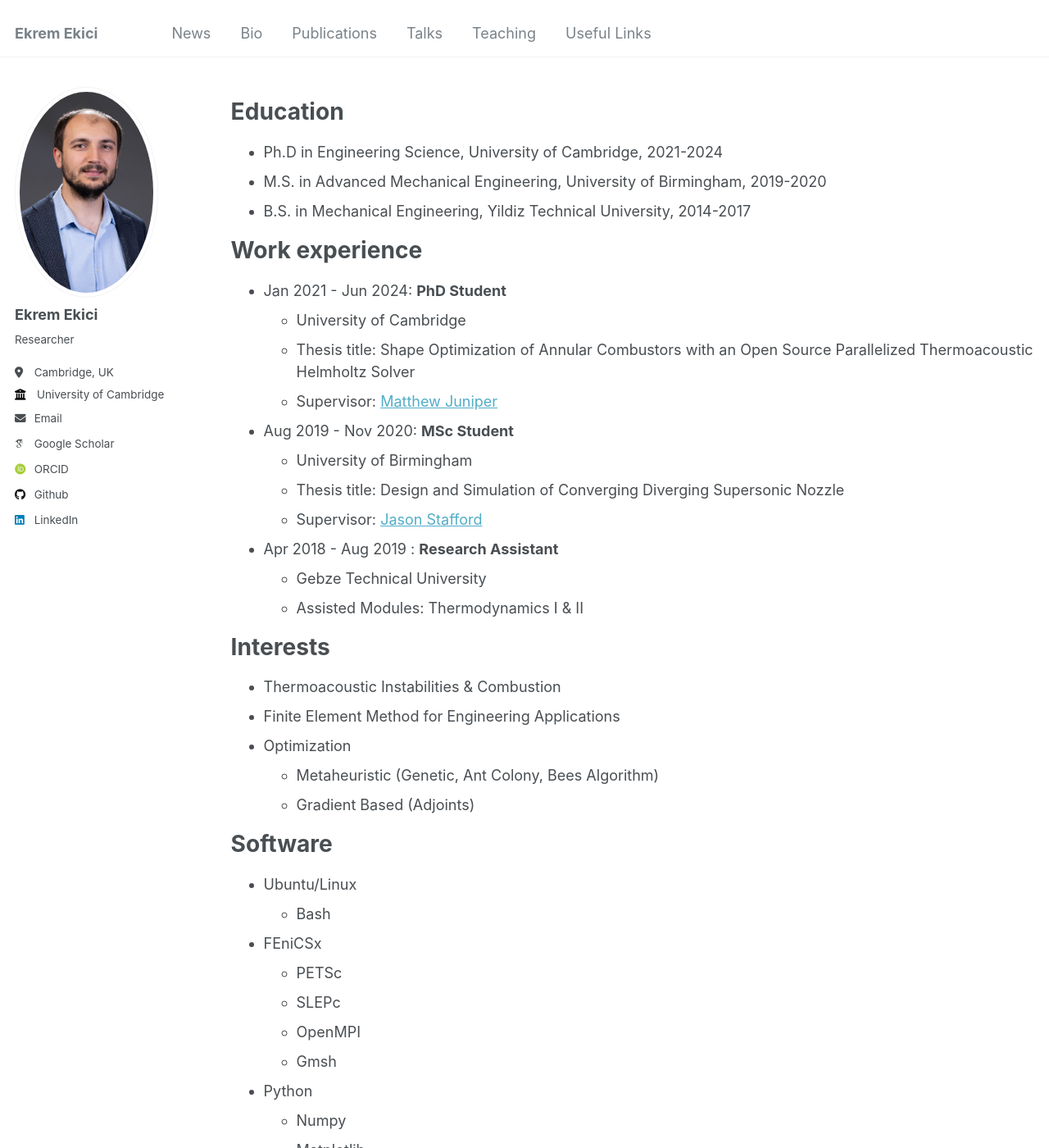
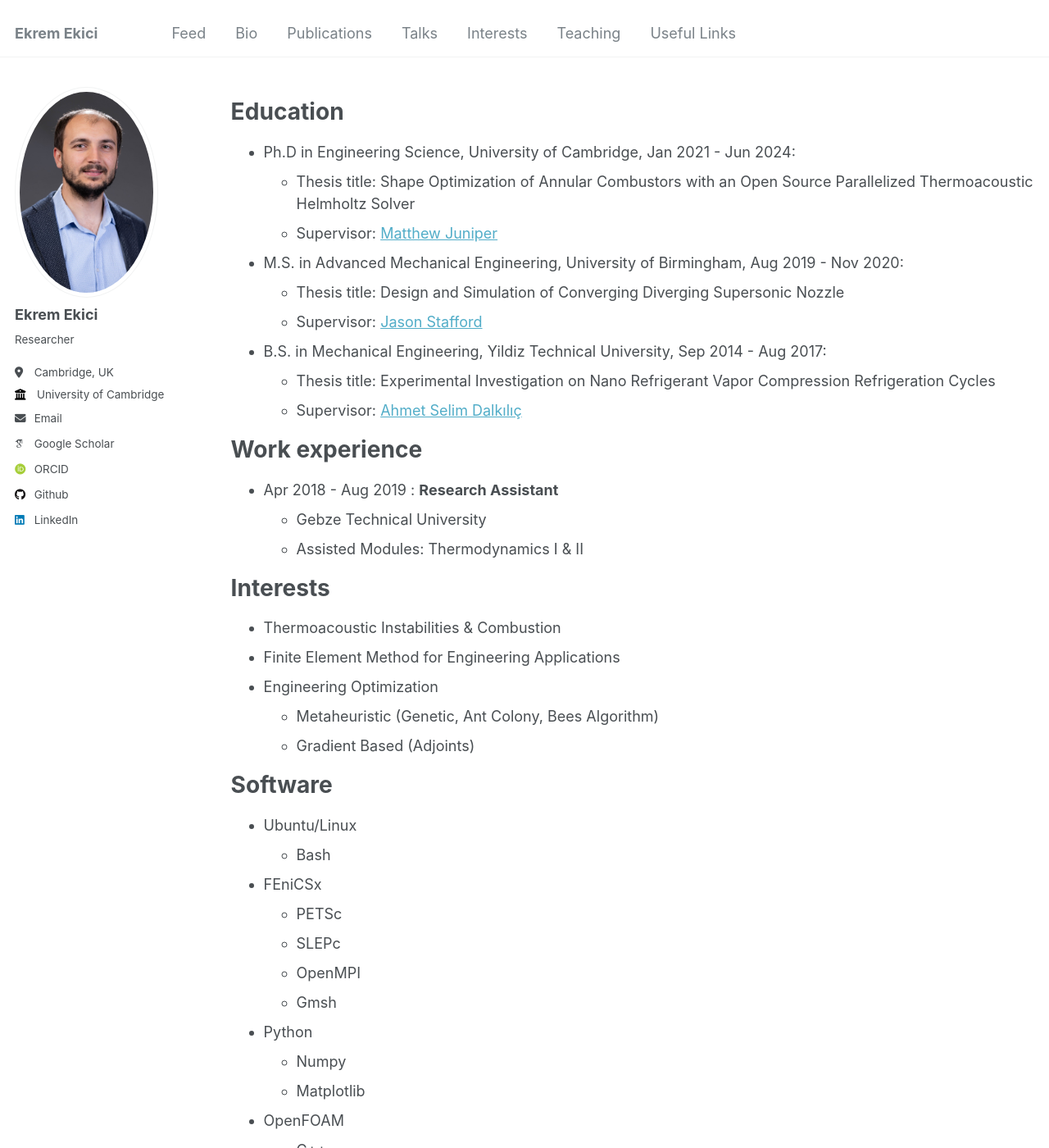
Before and after one commit to ekremekc/ekremekc.github.io, a Jekyll site: the page built from _pages/cv.md, in a window 1280 px wide and 1400 px high. Shown: the whole window at 82% size. Built offline with Jekyll 4.4.1, drawn with Linux system fonts in a browser that asks for light colours; some web fonts are replaced.

```diff
--- a/_data/navigation.yml
+++ b/_data/navigation.yml
@@ -5,7 +5,7 @@
 # prevent it from being included in the site.
 
 main:
-  - title: "News"
+  - title: "Feed"
     url: /year-archive/
 
   - title: "Bio"
@@ -17,6 +17,9 @@ main:
   - title: "Talks"
     url: /talks/
 
+  - title: "Interests"
+    url: /portfolio/
+
   - title: "Teaching"
     url: /teaching/
 
--- a/_pages/cv.md
+++ b/_pages/cv.md
@@ -11,22 +11,20 @@ redirect_from:
 
 Education
 ======
-* Ph.D in Engineering Science, University of Cambridge, 2021-2024
-* M.S. in Advanced Mechanical Engineering, University of Birmingham, 2019-2020
-* B.S. in Mechanical Engineering, Yildiz Technical University, 2014-2017
+* Ph.D in Engineering Science, University of Cambridge, Jan 2021 - Jun 2024:
+  * Thesis title: Shape Optimization of Annular Combustors with an Open Source Parallelized Thermoacoustic Helmholtz Solver
+  * Supervisor: [Matthew Juniper](https://mpj1001.user.srcf.net/MJ_biography.html)
+
+* M.S. in Advanced Mechanical Engineering, University of Birmingham, Aug 2019 - Nov 2020:
+  * Thesis title: Design and Simulation of Converging Diverging Supersonic Nozzle
+  * Supervisor: [Jason Stafford](https://www.birmingham.ac.uk/staff/profiles/mechanical/stafford-jason)
+
+* B.S. in Mechanical Engineering, Yildiz Technical University, Sep 2014 - Aug 2017:
+  * Thesis title: Experimental Investigation on Nano Refrigerant Vapor Compression Refrigeration Cycles
+  * Supervisor: [Ahmet Selim Dalkılıç](https://avesis.yildiz.edu.tr/dalkilic)
 
 Work experience
 ======
-* Jan 2021 - Jun 2024: **PhD Student**
-  * University of Cambridge
-  * Thesis title: Shape Optimization of Annular Combustors with an Open Source Parallelized Thermoacoustic Helmholtz Solver
-  * Supervisor: [Matthew Juniper](https://mpj1001.user.srcf.net/MJ_biography.html)
-
-* Aug 2019 - Nov 2020: **MSc Student**
-  * University of Birmingham
-  * Thesis title: Design and Simulation of Converging Diverging Supersonic Nozzle
-  * Supervisor: [Jason Stafford](https://www.birmingham.ac.uk/staff/profiles/mechanical/stafford-jason)
-
 * Apr 2018 - Aug 2019 : **Research Assistant**
   * Gebze Technical University
   * Assisted Modules: Thermodynamics I & II
@@ -35,7 +33,7 @@ Interests
 ======
 * Thermoacoustic Instabilities & Combustion
 * Finite Element Method for Engineering Applications
-* Optimization
+* Engineering Optimization
   * Metaheuristic (Genetic, Ant Colony, Bees Algorithm)
   * Gradient Based (Adjoints)
 
--- a/_pages/portfolio.html
+++ b/_pages/portfolio.html
@@ -1,6 +1,6 @@
 ---
 layout: archive
-title: "Portfolio"
+title: "Interests"
 permalink: /portfolio/
 author_profile: true
 ---
```
Also changed, not shown: _pages/markdown.md (+6 -6 lines), _portfolio/finite_element.md (added, +11 -0 lines), _portfolio/thermoacoustic_instability.md (added, +7 -0 lines), images/projects/fem/bogaz_mesh.png (added), 1 other file.
